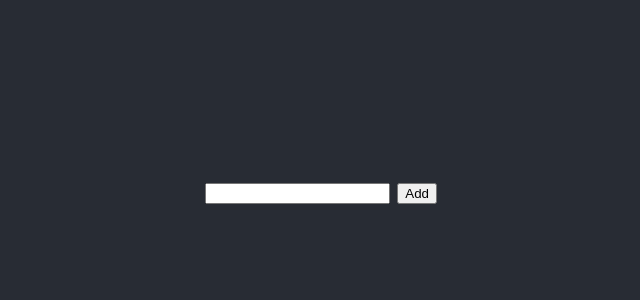
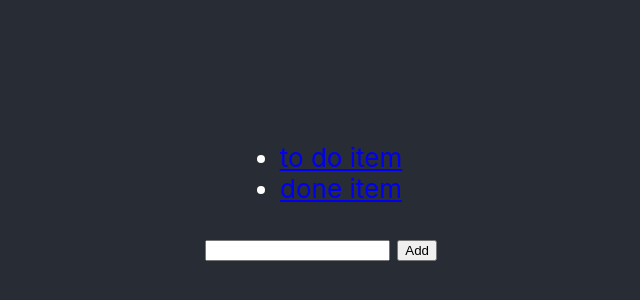
Before and after one commit to yogaLin-whx/my-redux, a React (Create React App) app: page /#/item in a window 1280 px wide. Shown: the part 212-512 px from the top of the page, without its empty margins (319-959 px from the left). Built offline with nearby package versions, Linux system fonts and the light colour scheme.

Commit message:
[redux][jayden chris]feature:finished menu

```diff
--- a/src/App.js
+++ b/src/App.js
@@ -3,12 +3,15 @@ import './App.css';
 import AddItem from './component/addItem/AddItem';
 import DoneItem from './component/doneItem/DoneItem';
 import { HashRouter, Route } from 'react-router-dom';
+import Menu from './component/menu/Menu';
 
 function App() {
   return (
     <div className="App">
       <header className="App-header">
+
         <HashRouter>
+          <Menu></Menu>
           <Route path="/done" component={DoneItem}>
           </Route>
           <Route path="/item" component={AddItem}>
--- a/src/TodoItemList/TodoItemList.jsx
+++ b/src/TodoItemList/TodoItemList.jsx
@@ -9,7 +9,7 @@ class TodoItemList extends React.Component {
         return (
             <div>
                 {
-                    this.props.itemList.map(key => <TodoItem key={index} index={index++}/>)
+                    this.props.itemList.map(key => <TodoItem key={index} index={index++} />)
                 }
             </div>
         )
--- a/src/component/Store/index.js
+++ b/src/component/Store/index.js
@@ -1,7 +1,7 @@
-import   {createStore} from  'redux';
-import  reducer from  '../Reducer';
+import { createStore } from 'redux';
+import reducer from '../Reducer';
 
 
-const store  =  createStore(reducer);
+const store = createStore(reducer);
 
 export default store;
--- /dev/null
+++ b/src/component/menu/Menu.jsx
@@ -0,0 +1,35 @@
+import React from 'react';
+import { BrowserRouter as Router, Link, Route } from 'react-router-dom';
+import AddItem from '../addItem/AddItem';
+import DoneItem from '../doneItem/DoneItem';
+
+class Menu extends React.Component {
+
+
+    render() {
+
+        return (
+            <Router>
+                <div>
+                    <ul>
+                        <li>
+                            <Link to="/item">to do item</Link>
+                        </li>
+                        <li>
+                            <Link to="/done">done item</Link>
+                        </li>
+                    </ul>
+                    <Route path="/done" component={DoneItem}>
+                    </Route>
+                    <Route path="/item" component={AddItem}>
+                    </Route>
+                </div>
+            </Router>
+
+        )
+    }
+}
+
+
+
+export default Menu;
```
Also changed, not shown: src/component/Reducer/index.js (+8 -6 lines), src/component/addItem/AddItem.jsx (+7 -7 lines).
